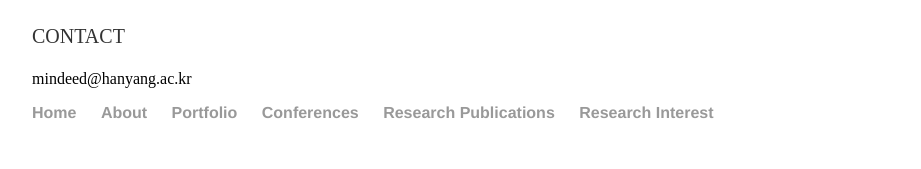
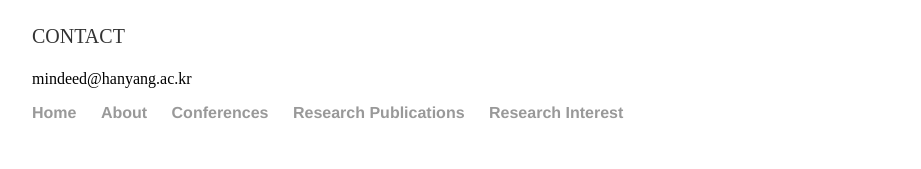
Before and after one commit to mindeed/mindeed.github.io, a Jekyll site: the page built from About/index.html, in a window 1280 px wide. Shown: the part 1225-1394 px from the top of the page, without its empty margins (160-1081 px from the left). Built offline with Jekyll 4.4.1, drawn with Linux system fonts in a browser that asks for light colours.

Commit message:
Update default.html

```diff
--- a/_layouts/default.html
+++ b/_layouts/default.html
@@ -17,7 +17,6 @@
 	    		<ul>
 				<li><a href="/index.html">Home</a></li>
 	        		<li><a href="/About">About</a></li>
-		        	<li><a href="/Portfolio">Portfolio</a></li>
 				<li><a href="/Conferences">Conferences</a></li>
 	        		<li><a href="/ResearchPublications">Research Publications</a></li>
 	        		<li><a href="/ResearchInterest">Research Interest</a></li>
```
